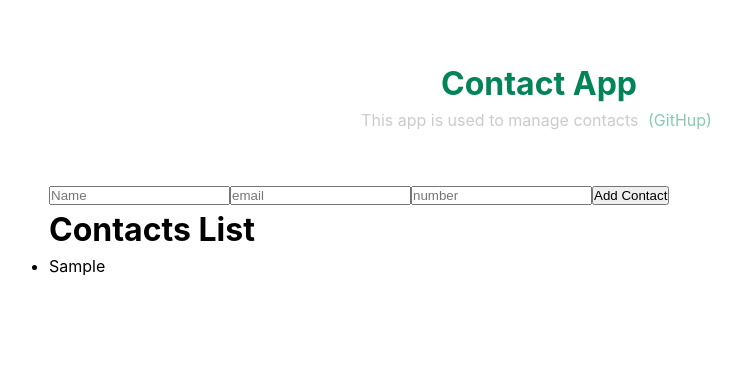
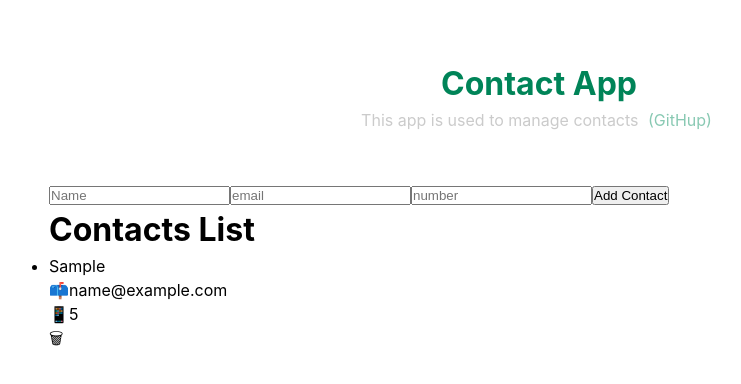
Before and after one commit to aqorbani/react-contactapp, a React (Vite) app: page / in a window 1280 px wide. Both pictures are taken after typing "Sample", "name@example.com", "5" into the empty fields and a click on the button "Add Contact". Shown: the top 384 px of the page, without its empty margins (101-842 px from the left). Built offline with nearby package versions, Linux system fonts and the light colour scheme.

Commit message:
Create reusable components

```diff
--- a/src/components/Contact.jsx
+++ b/src/components/Contact.jsx
@@ -1,11 +1,13 @@
 import { useState } from "react";
 import ContactList from "./ContactList";
 import inputs from "../constants/inputs";
+import { v4 } from "uuid";
 
 const Contact = () => {
   const [contactList, setContactList] = useState([]);
   const [alert, setAlert] = useState("");
   const [contact, setContact] = useState({
+    id: "",
     name: "",
     email: "",
     phone: "",
@@ -25,7 +27,10 @@ const Contact = () => {
       return;
     }
     setAlert("");
-    setContactList((contactList) => [...contactList, contact]);
+
+    const newContact = { ...contact, id: v4() };
+
+    setContactList((contactList) => [...contactList, newContact]);
     setContact({
       name: "",
       email: "",
--- /dev/null
+++ b/src/components/ContactItem.jsx
@@ -0,0 +1,25 @@
+import PropTypes from "prop-types";
+
+const ContactItem = ({ contact: { id, name, email, phone } }) => {
+  ContactItem.propTypes = {
+    contact: PropTypes.object,
+  };
+  return (
+    <li key={id}>
+      <p>{name}</p>
+      <p>
+        <span>📫</span>
+        {email}
+      </p>
+      <p>
+        <span>📱</span>
+        {phone}
+      </p>
+      <p>
+        <span>🗑</span>
+      </p>
+    </li>
+  );
+};
+
+export default ContactItem;
--- a/src/components/ContactList.jsx
+++ b/src/components/ContactList.jsx
@@ -1,4 +1,5 @@
 import PropTypes from "prop-types";
+import ContactItem from "./ContactItem";
 
 const ContactList = ({ contacts }) => {
   ContactList.propTypes = {
@@ -7,11 +8,15 @@ const ContactList = ({ contacts }) => {
   return (
     <div>
       <h1>Contacts List</h1>
-      <ul>
-        {contacts.map((contact, index) => (
-          <li key={index}>{contact.name}</li>
-        ))}
-      </ul>
+      {contacts.length ? (
+        <ul>
+          {contacts.map((contact) => (
+            <ContactItem key={contact.id} contact={contact} />
+          ))}
+        </ul>
+      ) : (
+        <p>No Contacts Yet.</p>
+      )}
     </div>
   );
 };
```
